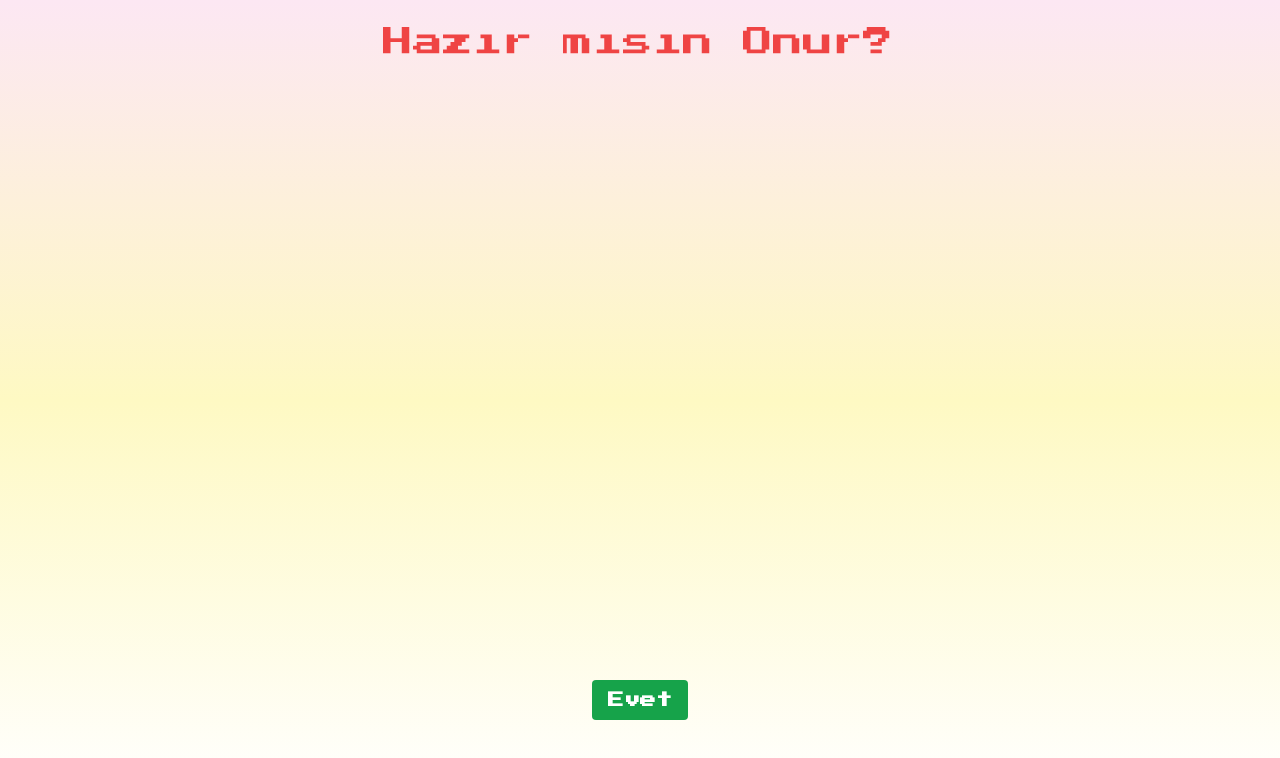
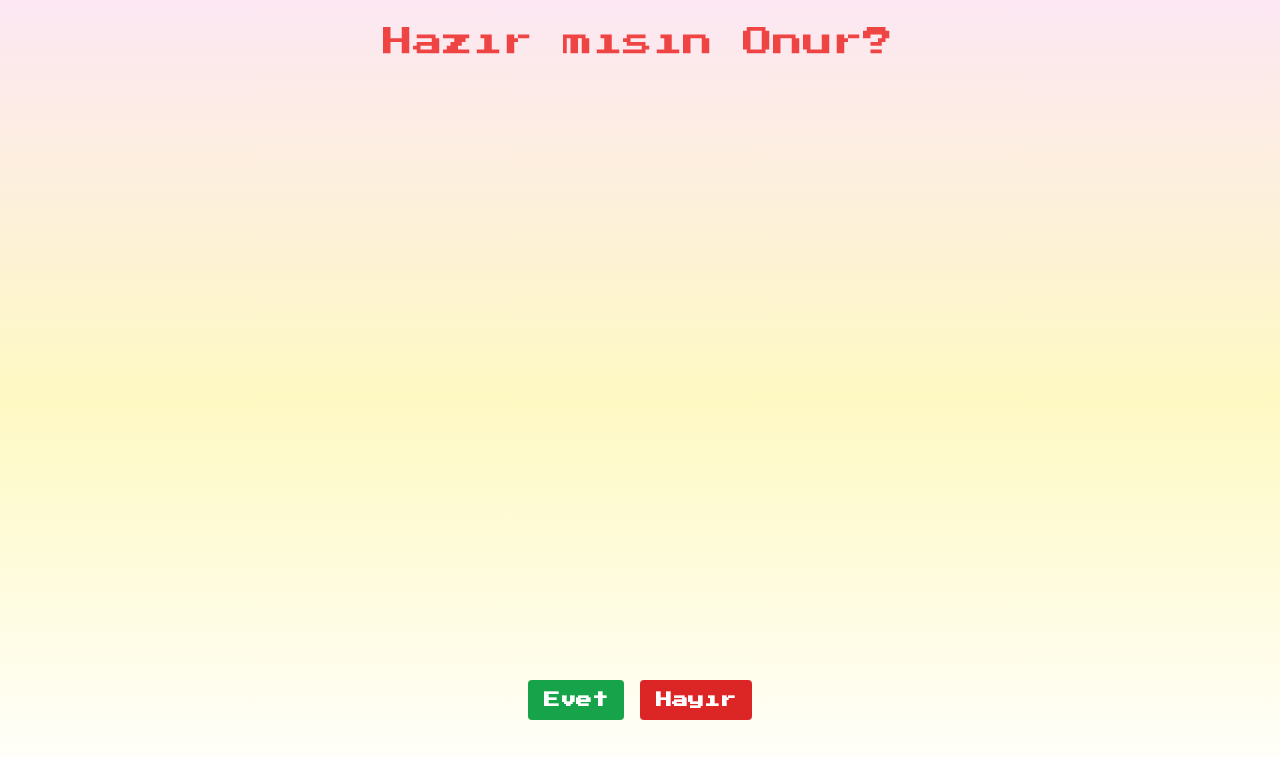
Before and after one commit to Ogzhn1616/onurun-surprizi-latest, a React (Vite) app: page / in a window 1280 px wide. Shown: the top 758 px of the page. Built offline with nearby package versions, Linux system fonts and the light colour scheme.

Commit message:
Update App.jsx

```diff
--- a/src/App.jsx
+++ b/src/App.jsx
@@ -7,6 +7,7 @@ const EMOJIS = ["❤️", "🧡", "💛", "💚", "💙", "💜", "🩷"];
 
 const App = () => {
   const [started, setStarted] = useState(false);
+  const [rejected, setRejected] = useState(false);
   const [phase, setPhase] = useState(0);
   const [hearts, setHearts] = useState([]);
   const [score, setScore] = useState(0);
@@ -15,6 +16,9 @@ const App = () => {
 
   const finalLines = [
     "Tebrikler! Tüm kalp balonlarını patlattın 🎉",
+    "Onur... 💛",
+    "Bu küçük oyunu sadece senin için yaptım.",
+    "Hepsini patlattın. Ama hâlâ burada bir sürü kalp bıraktın.",
     "🎈"
   ];
 
@@ -75,27 +79,36 @@ const App = () => {
 
   return (
     <div className="bg-gradient-to-b from-pink-100 via-yellow-100 to-white text-red-500 font-press min-h-screen flex flex-col justify-between items-center text-center px-4 relative overflow-hidden pb-20 pt-6">
-      {!started && (
+      {!started && !rejected && (
         <>
           <h1 className="text-2xl md:text-3xl mb-6 typewriter">Hazır mısın Onur?</h1>
+          <div className="flex gap-4">
             <button
               onClick={handleStart}
               className="bg-green-600 hover:bg-green-700 text-white font-bold py-2 px-4 rounded"
             >
               Evet
             </button>
+            <button
+              onClick={() => setRejected(true)}
+              className="bg-red-600 hover:bg-red-700 text-white font-bold py-2 px-4 rounded"
+            >
+              Hayır
+            </button>
+          </div>
         </>
       )}
 
       {started && phase === 1 && (
         <p className="text-xl mt-6 fade-in">
-          Onur, bu küçük oyunu sadece senin için yaptım 💛
+          Seni çok özledim.<br />
+          Bu küçük oyunu sadece sen gülümsersin diye yaptım 💛
         </p>
       )}
 
       {started && phase === 2 && (
         <>
-          <div className="fixed top-2 left-2 text-base bg-white bg-opacity-60 px-3 py-1 rounded shadow">
+          <div className="fixed top-4 sm:top-2 left-2 text-sm sm:text-base bg-white bg-opacity-60 px-3 py-1 rounded shadow">
             Skor: {score} / {TOTAL_SCORE}
           </div>
 
@@ -134,6 +147,13 @@ const App = () => {
           )}
         </>
       )}
+
+      {rejected && (
+        <>
+          <p className="text-4xl mb-4">:(</p>
+          <p className="text-xl">Peki... sonra tekrar dene :)</p>
+        </>
+      )}
     </div>
   );
 };
```
Lines whose indentation alone changed are shown as unchanged.
